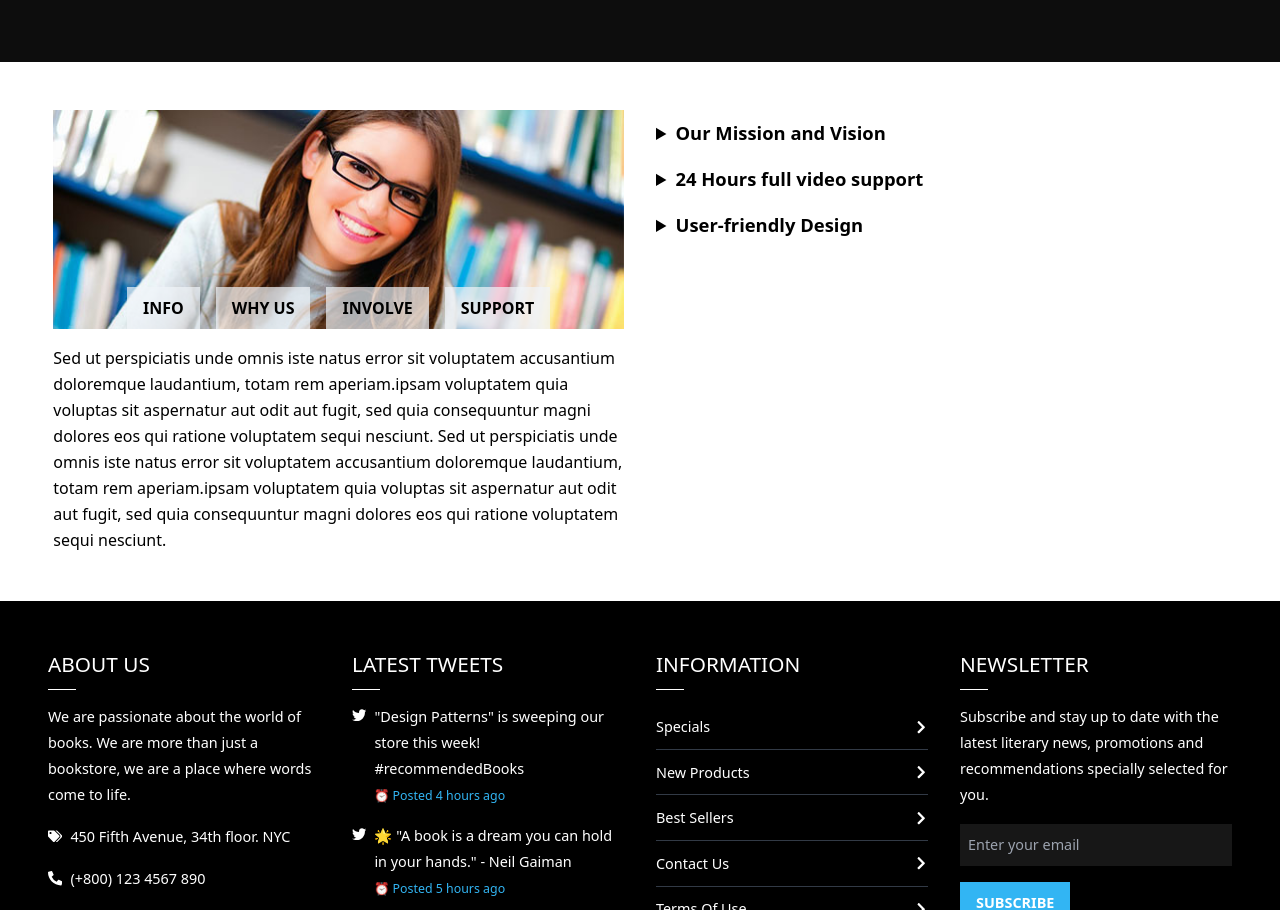
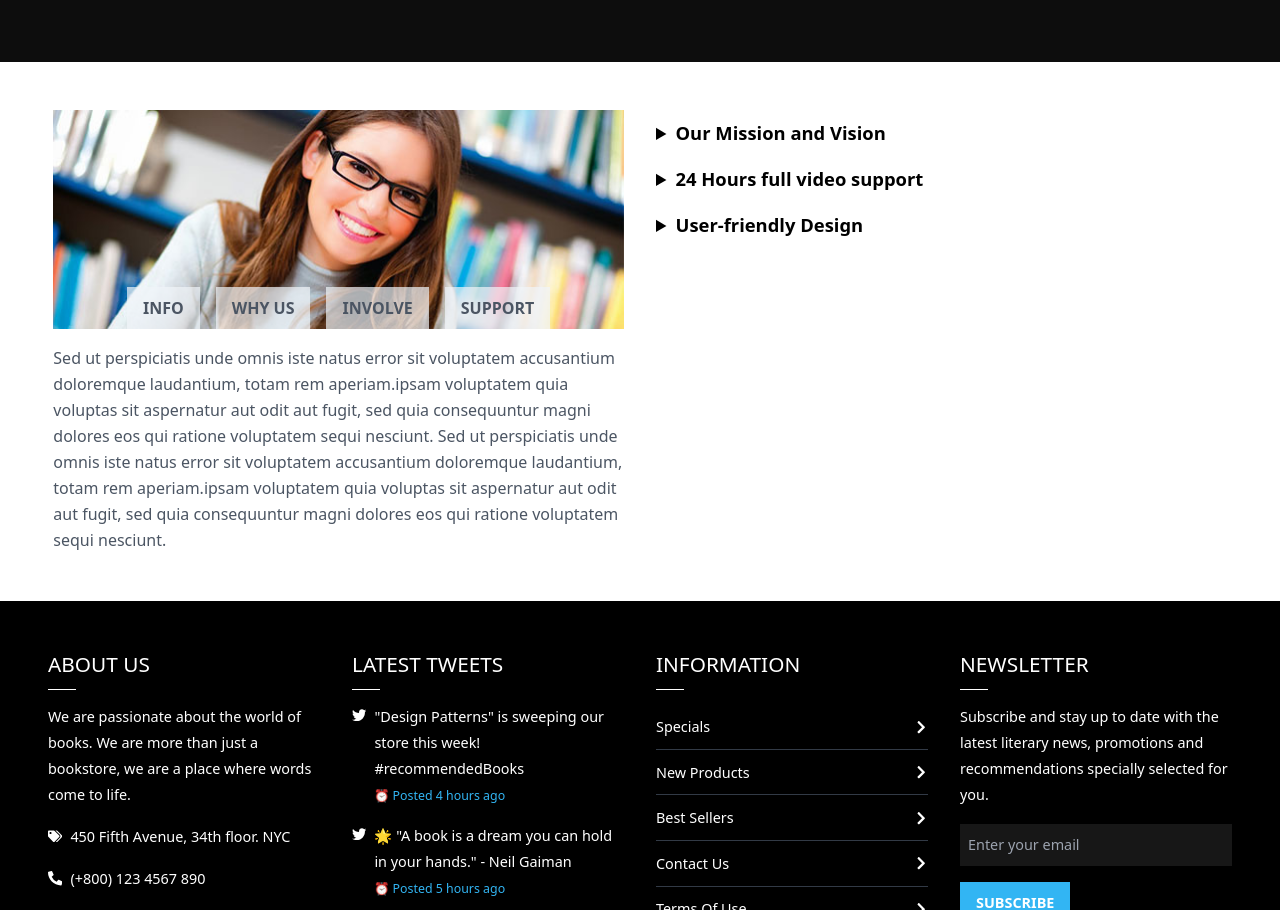
Before and after one commit to emmanuel-cruz-dev/literarium, a React (Vite) app: page /about in a window 1280 px wide. Shown: the part 2610-3520 px from the top of the page. Built offline with nearby package versions, Linux system fonts and the light colour scheme.

Commit message:
styles colores de texto en componente y clases pages

```diff
--- a/src/components/routes/about/AboutMission.tsx
+++ b/src/components/routes/about/AboutMission.tsx
@@ -76,7 +76,7 @@ const AboutMission = () => {
   return (
     <section className="about-mission" id="about-mission">
       <article className="w-11/12 mx-auto py-12">
-        <div className="leading-relaxed grid grid-cols-1 md:grid-cols-2 gap-8 mx-auto">
+        <div className="leading-relaxed text-gray-600 grid grid-cols-1 md:grid-cols-2 gap-8 mx-auto">
           <MissionRender arr={items} />
           <div>
             <details>
--- a/src/styles/pages.css
+++ b/src/styles/pages.css
@@ -58,6 +58,7 @@
  ***************************************/
 
 .about-mission summary {
+  color: black;
   font-size: 1.15em;
   font-weight: 600;
   padding-block: 0.5rem;
```
